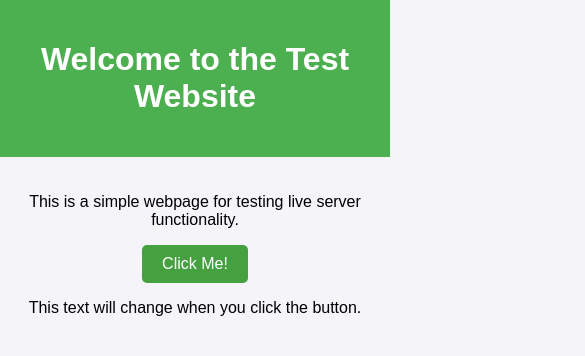
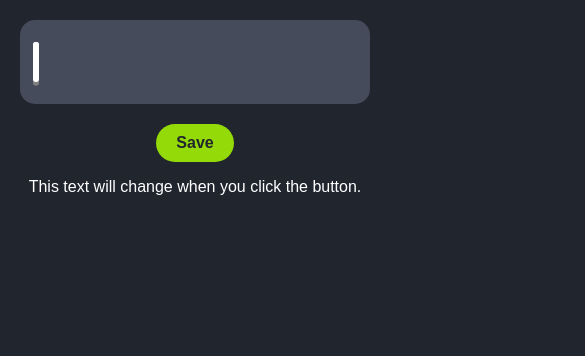
Before and after one commit to HKnippelberg/HKnippelberg.github.io, a plain HTML site: page index.html in a window 390 px wide. Shown: the top 356 px of the page, 585 px wide, since content can reach past the window. Drawn offline with Linux system fonts and the light colour scheme.

Commit message:
Add files via upload

```diff
--- /dev/null
+++ b/index.css
@@ -0,0 +1,146 @@
+body {
+    font-family: Arial, sans-serif;
+    text-align: center;
+    margin: 0;
+    padding: 0;
+    background-color: #454b5b;
+}
+
+main {
+    color: white;
+}
+
+h1{
+    text-shadow: 0 3px 0 gray;
+}
+
+#behind-main{
+    padding: 20px;
+    background-color: #21252e;
+    border-radius: 0 0 10px 10px;
+}
+
+#top-header{
+    background-color: #454b5b;
+    padding: 2px;
+    margin-left: 5%;
+    margin-right: 5%;
+    border-radius: 15px;
+}
+
+#menu {
+    cursor: pointer;
+    position: absolute;
+    top: 0;
+    right: 60px;
+    opacity: 0;
+    border: none;
+    padding: 55px 18%;
+    z-index: 1;
+}
+
+#menu-top-bar, #menu-bottom-bar {
+    position: absolute;
+    right: 8%;
+    padding: 3px 20px;
+    background-color: white;
+    border-radius: 15px;
+    box-shadow: 0 3.5px 0 gray;
+    transition: top 0.5s ease-in-out, padding 0.5s ease-in-out, right 1s ease-in-out;
+}
+#menu-top-bar {
+    top: 48px;
+}
+#menu-bottom-bar {
+    top: 67px;
+}
+
+#menu:hover ~ #menu-top-bar,
+#menu:hover ~ #menu-bottom-bar,
+#menu.active ~ #menu-top-bar,
+#menu.active ~ #menu-bottom-bar {
+    top: 42px;
+    padding: 20px 3px;
+    right: 35%;
+}
+
+#save {
+    background-color: rgb(148, 218, 8);
+    color: #21252e;
+    border: none;
+    margin-top: 20px;
+    padding: 10px 20px;
+    font-size: 16px;
+    font-weight: 700;
+    cursor: pointer;
+    border-radius: 100px;
+}
+
+#save:hover {
+    background-color: #66a632;
+}
+
+@media (max-width: 1090px) {
+    #menu {
+        cursor: pointer;
+        position: absolute;
+        top: 0;
+        left: 0;
+        opacity: 0;
+        border: none;
+        padding: 55px 100%;
+        z-index: 1;
+    }
+    #menu-top-bar, #menu-bottom-bar {
+        position: absolute;
+        right: 8%;
+        padding: 3px 20px;
+        background-color: white;
+        border-radius: 15px;
+        box-shadow: 0 3.5px 0 gray;
+        transition: top 0.5s ease-in-out, padding 0.5s ease-in-out, right 1s ease-in-out;
+    }
+    #menu-top-bar {
+        top: 48px;
+    }
+    #menu-bottom-bar {
+        top: 67px;
+    }
+    #menu:hover ~ #menu-top-bar,
+    #menu:hover ~ #menu-bottom-bar,
+    #menu.active ~ #menu-top-bar,
+    #menu.active ~ #menu-bottom-bar {
+        top: 42px;
+        padding: 20px 3px;
+        right: 90%;
+    }
+    #header-text-container {
+        opacity: 1;
+        visibility: visible;
+        transition: opacity 0.6s ease, visibility 0s linear;
+        transition-delay: 0.8s;
+    }
+    #menu:hover ~ #header-text-container,
+    #menu.active ~ #header-text-container {
+        opacity: 0;
+        visibility: hidden;
+        transition: opacity 0.5s ease-in-out, visibility 0s linear 0.5s;
+    }
+
+    #behind-main{
+      background-color: #21252e;
+      color: white;
+    }
+    #top-header{
+        margin-left: 0;
+        margin-right: 0;
+    }
+    body{
+        background-color: #21252e
+    }
+}
+/* --------------------- Colors ------------------------
+#fabe20
+#131722
+#21252e
+#121621 */
--- a/index.html
+++ b/index.html
@@ -3,54 +3,33 @@
 <head>
     <meta charset="UTF-8">
     <meta name="viewport" content="width=device-width, initial-scale=1.0">
+    <link rel="stylesheet" href="index.css">
     <title>Test Website</title>
-    <style>
-        body {
-            font-family: Arial, sans-serif;
-            text-align: center;
-            margin: 0;
-            padding: 0;
-            background-color: #f4f4f9;
-        }
-
-        header {
-            background-color: #4CAF50;
-            color: white;
-            padding: 20px 0;
-        }
-
-        main {
-            padding: 20px;
-        }
-
-        button {
-            background-color: #45a040;
-            color: white;
-            border: none;
-            padding: 10px 20px;
-            font-size: 16px;
-            cursor: pointer;
-            border-radius: 5px;
-        }
-
-        button:hover {
-            background-color: #45a049;
-        }
-    </style>
+    <link rel="icon" type="image/x-icon" href="/images/header.jpg">
 </head>
 <body>
-    <header>
-        <h1>Welcome to the Test Website</h1>
-    </header>
     <main>
-        <p>This is a simple webpage for testing live server functionality.</p>
-        <button onclick="changeText()">Click Me!</button>
-        <p id="dynamic-text">This text will change when you click the button.</p>
+        <div id="behind-main">
+            <div id="top-header">
+                <button id="menu" onclick="menu()"></button>
+                <div id="menu-top-bar"></div>
+                <div id="menu-bottom-bar"></div>
+                <div id="header-text-container">
+                    <h1 id="header-text">Editor</h1>
+                </div>
+            </div>
+            <button id="save" onclick="changeText()">Save</button>
+            <p id="dynamic-text">This text will change when you click the button.</p>
+        </div>
     </main>
     <script>
         function changeText() {
             document.getElementById('dynamic-text').innerText = 'You clicked the button!';
         }
+        function menu() {
+            document.getElementById("menu").classList.toggle("active");
+        }
+
     </script>
 </body>
 </html>
```
